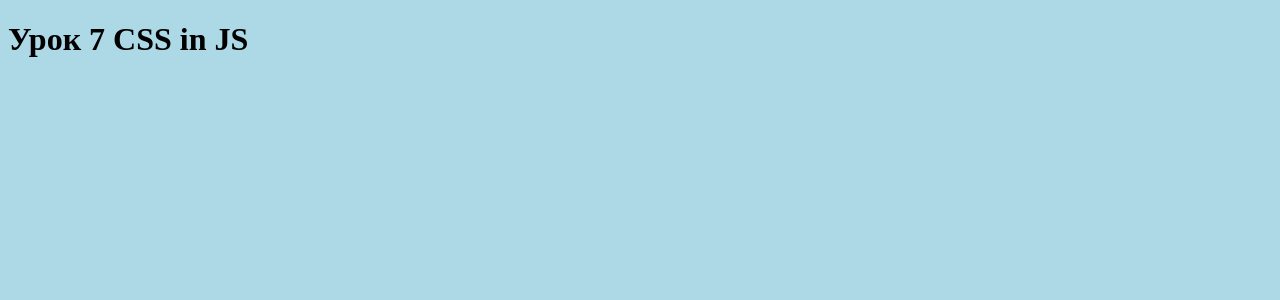
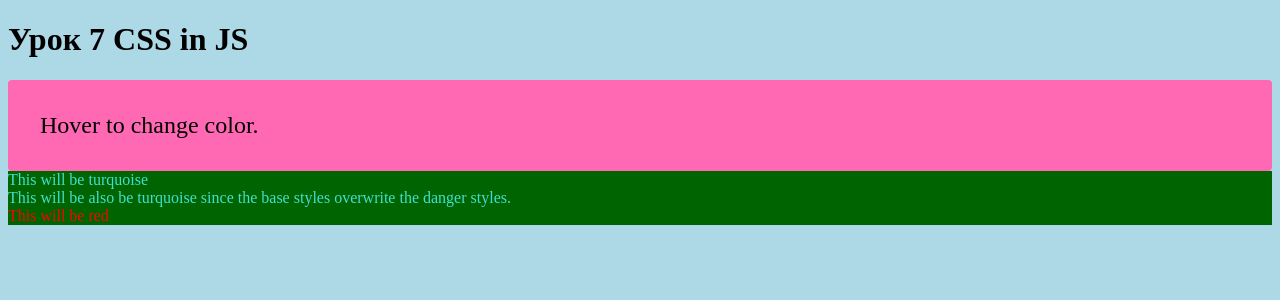
Before and after one commit to Ulibka68/otus_react_dz, a React app: page / in a window 1280 px wide. Shown: the top 300 px of the page. Built offline with nearby package versions, Linux system fonts and the light colour scheme.

Commit message:
emotion css in JS работает

```diff
--- a/package.json
+++ b/package.json
@@ -4,8 +4,9 @@
   "description": "",
   "main": "index.js",
   "scripts": {
-    "start": "npx webpack-dev-server --mode development --open --hot",
+    "start": "webpack-dev-server --mode development --open --hot",
     "build": "npx webpack --mode production",
+    "watch": "webpack --watch",
     "lint": "npx eslint --ext .js,.jsx,.ts,.tsx --fix ./",
     "prettier": "prettier src --write",
     "check": "npm run lint && npm test && npm run test:loki"
@@ -20,6 +21,7 @@
     "@babel/preset-env": "^7.10.4",
     "@babel/preset-react": "^7.10.4",
     "@babel/preset-typescript": "^7.10.4",
+    "@emotion/core": "^10.0.28",
     "@types/react": "^16.9.42",
     "@types/react-dom": "^16.9.8",
     "@typescript-eslint/eslint-plugin": "^3.6.1",
@@ -27,6 +29,7 @@
     "babel-loader": "^8.1.0",
     "clean-webpack-plugin": "^3.0.0",
     "css-loader": "^3.6.0",
+    "emotion": "^10.0.27",
     "eslint": "^7.4.0",
     "eslint-config-prettier": "^6.11.0",
     "eslint-plugin-prettier": "^3.1.4",
--- a/src/component/App.tsx
+++ b/src/component/App.tsx
@@ -1,5 +1,6 @@
 import React from "react";
 import "./App.css";
+import EmTest from "./EmTest";
 
 interface IState {
   messageLine: string;
@@ -17,7 +18,12 @@ class App extends React.Component<IProps, IState> {
   }
 
   render() {
-    return <h1>Урок 7 CSS in JS</h1>;
+    return (
+      <div>
+        <h1>Урок 7 CSS in JS</h1>
+        <EmTest />
+      </div>
+    );
   }
 }
 
--- /dev/null
+++ b/src/component/EmTest.tsx
@@ -0,0 +1,49 @@
+import React, { FC } from "react";
+// this comment tells babel to convert jsx to calls to a function called jsx instead of React.createElement
+// Set the jsx pragma at the top of your source file that uses the css prop
+/** @jsx jsx */
+import { css, jsx } from "@emotion/core";
+
+const color = "white";
+
+const danger = css`
+  color: red;
+`;
+
+const base = css`
+  background-color: darkgreen;
+  color: turquoise;
+`;
+
+export default class EmTest extends React.Component<any, any> {
+  constructor(props?: any) {
+    super(null);
+  }
+
+  render() {
+    return (
+      <div>
+        <div
+          css={css`
+            padding: 32px;
+            background-color: hotpink;
+            font-size: 24px;
+            border-radius: 4px;
+            &:hover {
+              color: ${color};
+            }
+          `}
+        >
+          Hover to change color.
+        </div>
+
+        <div css={base}>This will be turquoise</div>
+        <div css={[danger, base]}>
+          This will be also be turquoise since the base styles overwrite the
+          danger styles.
+        </div>
+        <div css={[base, danger]}>This will be red</div>
+      </div>
+    );
+  }
+}
--- a/webpack.config.js
+++ b/webpack.config.js
@@ -12,6 +12,14 @@ const filename = (ext) => (isDev ? `[name].${ext}` : `[name].[hash].${ext}`);
 module.exports = {
     entry: "./src/index.tsx",
     devtool: "source-map",
+    mode: isDev ? 'development' : 'production',
+    // tells webpack-dev-server to serve the files from the dist directory on localhost:8080
+    devServer: {
+        stats: 'errors-only',
+        overlay: true,
+        contentBase: path.join(__dirname, "/dist"),
+        hot: true
+    },
     resolve: {
         extensions: [".js", ".jsx", ".ts", ".tsx", ".json"],
     },
@@ -52,6 +60,7 @@ module.exports = {
         new HtmlWebpackPlugin({
             template: "./public/index.html",
         }),
-        new CleanWebpackPlugin(),
+        // tell CleanWebpackPlugin we dont want to remove index.html file after incremental build triggered by watch
+        new CleanWebpackPlugin({ cleanStaleWebpackAssets: false }),
     ],
 };
```
Also changed, not shown: 1 other file (tests, documents, lock files or other folders).
